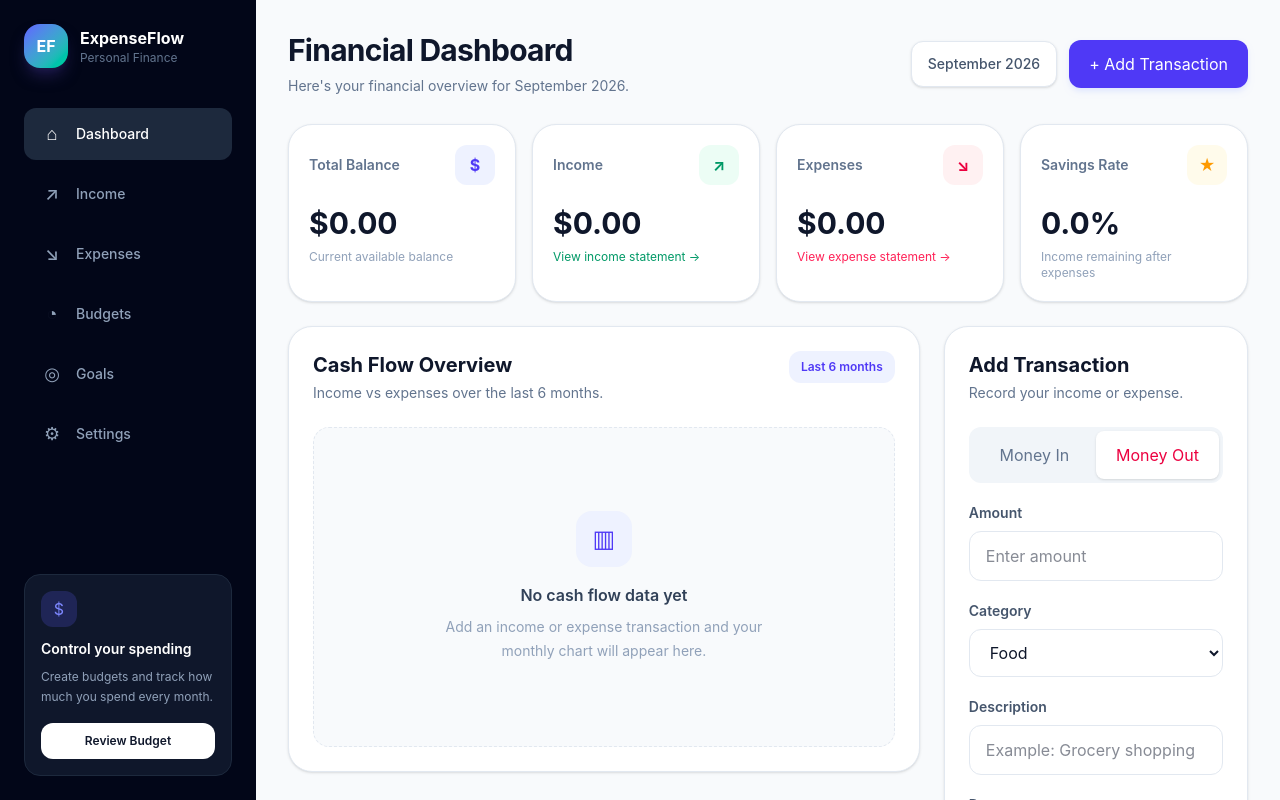
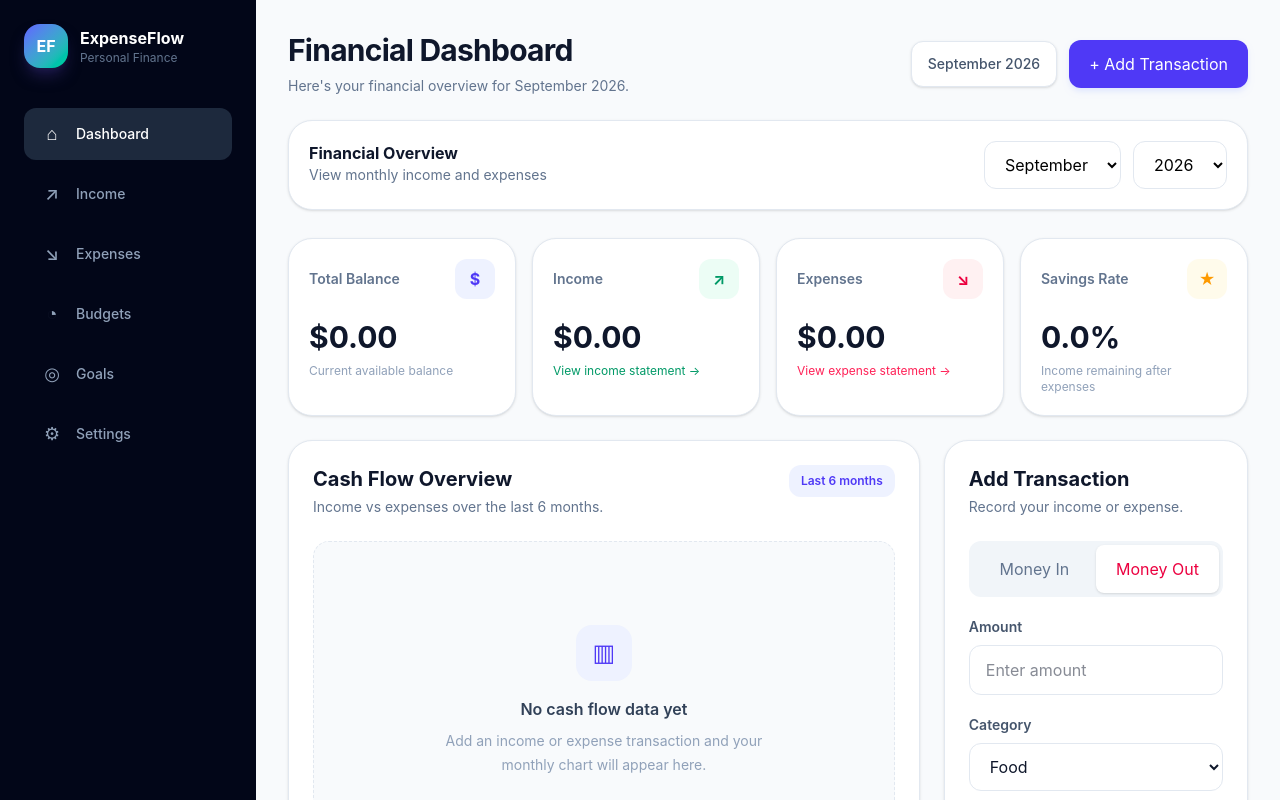
Before and after one commit to pratik0719/Personal_Expense_tracking, a React (Vite) app: page / in a window 1280 px wide. Shown: the top 800 px of the page. Built offline with nearby package versions, Linux system fonts and the light colour scheme.

Commit message:
filter Add

```diff
--- a/package.json
+++ b/package.json
@@ -11,6 +11,7 @@
   },
   "dependencies": {
     "@tailwindcss/vite": "^4.3.3",
+    "freebuff": "^0.0.180",
     "react": "^19.2.8",
     "react-dom": "^19.2.8",
     "react-router-dom": "^7.18.4",
--- /dev/null
+++ b/src/Components/MonthFilter.jsx
@@ -0,0 +1,178 @@
+import { useState } from "react";
+
+/**
+ * MonthFilter allows users to select
+ * which month and year they want to view.
+ *
+ * It sends the selected month/year
+ * back to Dashboard.jsx.
+ */
+function MonthFilter({
+  selectedMonth,
+  setSelectedMonth,
+}) {
+
+  /**
+   * Generates available years.
+   *
+   * Current year and previous years
+   * are displayed.
+   */
+  const years = [
+    2024,
+    2025,
+    2026,
+    2027,
+  ];
+
+
+  /**
+   * List of all months.
+   */
+  const months = [
+    {
+      value: 0,
+      name: "January",
+    },
+    {
+      value: 1,
+      name: "February",
+    },
+    {
+      value: 2,
+      name: "March",
+    },
+    {
+      value: 3,
+      name: "April",
+    },
+    {
+      value: 4,
+      name: "May",
+    },
+    {
+      value: 5,
+      name: "June",
+    },
+    {
+      value: 6,
+      name: "July",
+    },
+    {
+      value: 7,
+      name: "August",
+    },
+    {
+      value: 8,
+      name: "September",
+    },
+    {
+      value: 9,
+      name: "October",
+    },
+    {
+      value: 10,
+      name: "November",
+    },
+    {
+      value: 11,
+      name: "December",
+    },
+  ];
+
+
+  /**
+   * Updates selected month.
+   */
+  const handleMonthChange = (event) => {
+
+    setSelectedMonth({
+      ...selectedMonth,
+      month:
+        Number(event.target.value),
+    });
+
+  };
+
+
+  /**
+   * Updates selected year.
+   */
+  const handleYearChange = (event) => {
+
+    setSelectedMonth({
+      ...selectedMonth,
+      year:
+        Number(event.target.value),
+    });
+
+  };
+
+
+  return (
+    <div className="flex flex-wrap gap-3">
+
+      {/* Month Selection */}
+      <select
+        value={selectedMonth.month}
+        onChange={handleMonthChange}
+        className="
+        rounded-xl
+        border
+        border-slate-200
+        bg-white
+        px-4
+        py-3
+        text-sm
+        outline-none
+        "
+      >
+
+        {months.map((month)=>(
+          <option
+            key={month.value}
+            value={month.value}
+          >
+            {month.name}
+          </option>
+        ))}
+
+      </select>
+
+
+      {/* Year Selection */}
+      <select
+        value={selectedMonth.year}
+        onChange={handleYearChange}
+        className="
+        rounded-xl
+        border
+        border-slate-200
+        bg-white
+        px-4
+        py-3
+        text-sm
+        outline-none
+        "
+      >
+
+        {
+          years.map((year)=>(
+            <option
+              key={year}
+              value={year}
+            >
+              {year}
+            </option>
+          ))
+        }
+
+      </select>
+
+
+    </div>
+  );
+}
+
+
+export default MonthFilter;
--- a/src/Components/Sidebar.jsx
+++ b/src/Components/Sidebar.jsx
@@ -134,30 +134,6 @@ function Sidebar() {
 
         </nav>
 
-        {/* Sidebar Bottom Information */}
-        <div className="mt-auto rounded-2xl border border-slate-800 bg-slate-900 p-4">
-
-          <div className="mb-3 flex h-9 w-9 items-center justify-center rounded-xl bg-indigo-500/20 text-indigo-400">
-            $
-          </div>
-
-          <h3 className="text-sm font-semibold text-white">
-            Control your spending
-          </h3>
-
-          <p className="mt-2 text-xs leading-5 text-slate-400">
-            Create budgets and track how much you spend every month.
-          </p>
-
-          <NavLink
-            to="/budgets"
-            className="mt-4 block rounded-xl bg-white px-4 py-2.5 text-center text-xs font-semibold text-slate-900 transition hover:bg-slate-100"
-          >
-            Review Budget
-          </NavLink>
-
-        </div>
-
       </aside>
 
 
--- a/src/pages/Dashboard.jsx
+++ b/src/pages/Dashboard.jsx
@@ -1,70 +1,231 @@
+import {
+  useState,
+} from "react";
+
+
 import Header from "../components/Header";
 import SummaryCards from "../components/SummaryCards";
 import FinanceChart from "../components/FinanceChart";
 import TransactionForm from "../components/TransactionForm";
 import TransactionList from "../components/TransactionList";
+import MonthFilter from "../components/MonthFilter";
+
 
 /**
- * Dashboard is the main page of the Personal Expense Tracker.
+ * Dashboard controls the main financial overview.
  *
- * It combines:
- * - Dashboard header
- * - Financial summary cards
- * - Six-month cash flow chart
- * - Add transaction form
- * - Recent transaction history
+ * It:
+ * - Stores selected month/year.
+ * - Filters transactions.
+ * - Sends filtered data to components.
  */
 function Dashboard({
   transactions,
   addTransaction,
   deleteTransaction,
 }) {
+
+
+  /**
+   * Default selected month.
+   *
+   * Current month opens automatically.
+   */
+  const today =
+    new Date();
+
+
+  const [
+    selectedMonth,
+    setSelectedMonth,
+  ] = useState({
+
+    month:
+      today.getMonth(),
+
+    year:
+      today.getFullYear(),
+
+  });
+
+
+
+  /**
+   * Filters transactions
+   * based on selected month/year.
+   */
+  const filteredTransactions =
+    transactions.filter(
+      (transaction)=>{
+
+        const date =
+          new Date(
+            `${transaction.date}T00:00:00`
+          );
+
+
+        return (
+
+          date.getMonth()
+          === selectedMonth.month
+
+          &&
+
+          date.getFullYear()
+          === selectedMonth.year
+
+        );
+
+      }
+    );
+
+
+
   return (
-    <div className="min-h-screen bg-slate-50">
 
-      <div className="mx-auto max-w-[1500px] p-4 sm:p-6 lg:p-8">
+    <div className="
+    min-h-screen
+    bg-slate-50
+    ">
 
-        {/* Main Dashboard Header */}
+
+      <div className="
+      mx-auto
+      max-w-[1500px]
+      p-4
+      sm:p-6
+      lg:p-8
+      ">
+
+
         <Header />
 
-        {/* Balance, Income, Expense and Savings Cards */}
+
+        {/* Month Filter */}
+        <div className="
+        mt-6
+        flex
+        justify-between
+        rounded-3xl
+        bg-white
+        p-5
+        shadow-sm
+        border
+        border-slate-200
+        ">
+
+
+          <div>
+
+            <h2 className="
+            font-bold
+            text-slate-900
+            ">
+              Financial Overview
+            </h2>
+
+
+            <p className="
+            text-sm
+            text-slate-500
+            ">
+              View monthly income and expenses
+            </p>
+
+
+          </div>
+
+
+          <MonthFilter
+
+            selectedMonth={
+              selectedMonth
+            }
+
+            setSelectedMonth={
+              setSelectedMonth
+            }
+
+          />
+
+
+        </div>
+
+
+
+        {/* Summary uses filtered data */}
         <SummaryCards
-          transactions={transactions}
+
+          transactions={
+            filteredTransactions
+          }
+
         />
 
-        {/* Main Dashboard Content */}
-        <div className="mt-6 grid items-start gap-6 xl:grid-cols-[1.35fr_0.65fr]">
 
-          {/* Six-Month Cash Flow Chart */}
+
+        <div className="
+        mt-6
+        grid
+        gap-6
+        xl:grid-cols-[1.35fr_0.65fr]
+        ">
+
+
           <FinanceChart
-            transactions={transactions}
+
+            transactions={
+              filteredTransactions
+            }
+
           />
 
-          {/* Add Transaction Form */}
+
+
           <div id="transaction-form">
+
             <TransactionForm
+
               addTransaction={
                 addTransaction
               }
+
             />
+
           </div>
+
 
         </div>
 
-        {/* Recent Transaction History */}
+
+
         <div className="mt-6">
+
+
           <TransactionList
-            transactions={transactions}
+
+            transactions={
+              filteredTransactions
+            }
+
             deleteTransaction={
               deleteTransaction
             }
+
           />
+
+
         </div>
+
+
 
       </div>
 
+
     </div>
+
   );
 }
 
+
 export default Dashboard;
```
Also changed, not shown: 1 other file (tests, documents, lock files or other folders).
